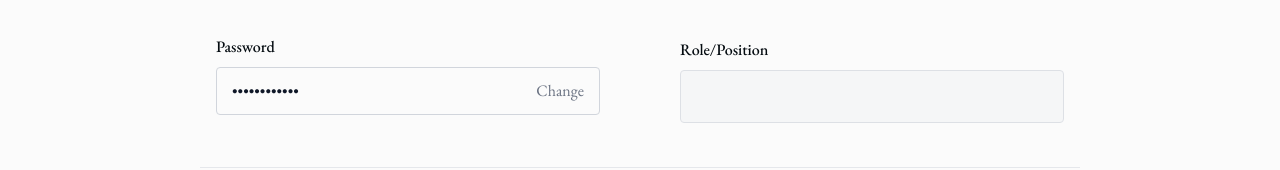
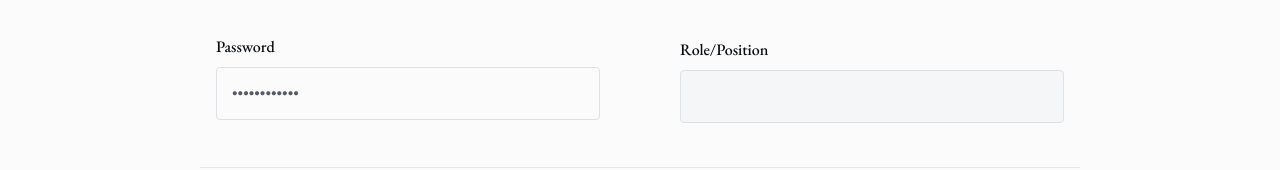
Before and after one commit to YoucefShaath/CSE-NewsLetter, a Next.js app: page /personal-information in a window 1280 px wide. Shown: the part 722-892 px from the top of the page. Built offline with nearby package versions, Linux system fonts and the light colour scheme; no server answers; a web font is replaced by a local one.

Commit message:
final version

```diff
--- a/src/Components/PersonalInformations/pesonalinfo.jsx
+++ b/src/Components/PersonalInformations/pesonalinfo.jsx
@@ -19,6 +19,7 @@ export default function PersonalInformation() {
   const { user, login } = useAuth();
   const isDark = theme === "dark";
   const [loading, setLoading] = useState(false);
+  const [showPassword, setShowPassword] = useState(false);
 
   const departments = [
     "General",
@@ -79,8 +80,9 @@ export default function PersonalInformation() {
       };
 
       // Only send password if it's changed from placeholder
-      // Note: Updating password usually requires a different endpoint or current password
-      // For now, we'll skip password update here to avoid errors
+      if (formData.password && formData.password !== "••••••••••••") {
+        payload.password = formData.password;
+      }
 
       const res = await fetch(
         `${process.env.NEXT_PUBLIC_API_URL}/dj-rest-auth/user/`,
@@ -316,29 +318,19 @@ export default function PersonalInformation() {
                       >
                         Password
                       </label>
-                      <div className="relative">
                       <input
-                          className={`flex w-full min-w-0 flex-1 resize-none overflow-hidden rounded focus:outline-0 focus:ring-2 focus:ring-blue-500/50 border focus:border-blue-600 h-12 p-[15px] pr-24 text-base font-normal leading-normal ${
+                        className={`flex w-full min-w-0 flex-1 resize-none overflow-hidden rounded focus:outline-0 focus:ring-2 focus:ring-blue-500/50 border focus:border-blue-600 h-12 p-[15px] text-base font-normal leading-normal ${
                           isDark
                             ? "text-gray-100 border-gray-700 bg-gray-950"
                             : "text-gray-900 border-gray-300 bg-white"
-                          }`}
+                        } opacity-70 cursor-not-allowed`}
                         id="password"
                         name="password"
                         type="password"
                         value={formData.password}
-                          onChange={handleChange}
+                        readOnly
+                        tabIndex={-1}
                       />
-                        <button
-                          className={`absolute inset-y-0 right-0 flex items-center px-4 ${
-                            isDark
-                              ? "text-gray-400 hover:text-blue-400"
-                              : "text-gray-500 hover:text-blue-600"
-                          }`}
-                        >
-                          Change
-                        </button>
-                      </div>
                     </div>
                   </div>
                 </section>
```
Lines whose indentation alone changed are shown as unchanged.
